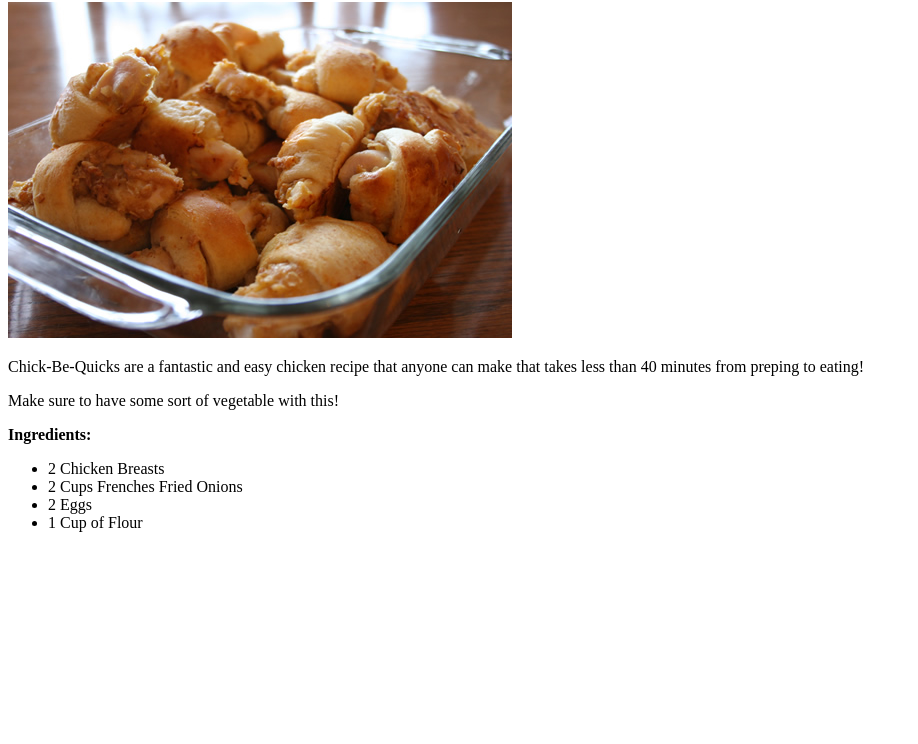
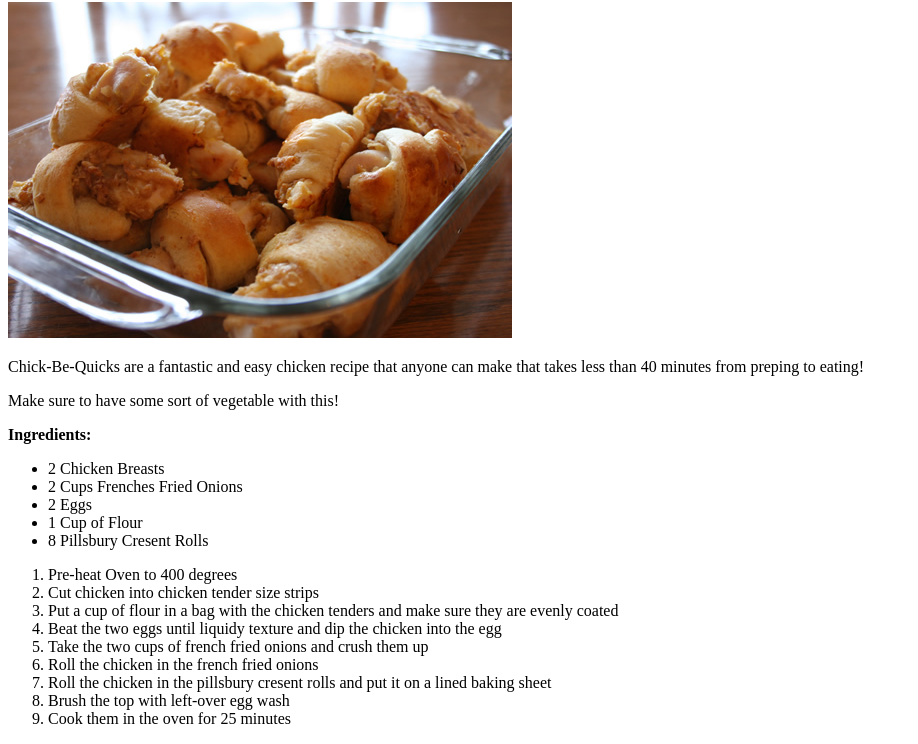
Before and after one commit to incognitodave2/odin-recipes, a plain HTML site: page recipes/chick-be-quicks.html in a window 1280 px wide. Shown: the part 78-822 px from the top of the page, without its empty margins (0-918 px from the left). Before the commit the page ends 800 px from the top, so only its background shows below. Drawn offline with Linux system fonts and the light colour scheme.

Commit message:
Made minor modification to ingredient list and added the entire instructions This recipe page is done!

```diff
--- a/recipes/chick-be-quicks.html
+++ b/recipes/chick-be-quicks.html
@@ -14,7 +14,20 @@
                 <li> 2 Cups Frenches Fried Onions</li>
                 <li> 2 Eggs</li>
                 <li> 1 Cup of Flour</li>
+                <li> 8 Pillsbury Cresent Rolls</li>
             </ul>
+
+            <ol>
+                <li>Pre-heat Oven to 400 degrees</li>
+                <li>Cut chicken into chicken tender size strips</li>
+                <li>Put a cup of flour in a bag with the chicken tenders and make sure they are evenly coated</li>
+                <li>Beat the two eggs until liquidy texture and dip the chicken into the egg</li>
+                <li>Take the two cups of french fried onions and crush them up</li>
+                <li>Roll the chicken in the french fried onions</li>
+                <li>Roll the chicken in the pillsbury cresent rolls and put it on a lined baking sheet</li>
+                <li>Brush the top with left-over egg wash</li>
+                <li>Cook them in the oven for 25 minutes</li>
+            </ol>
         </body>
     </head>
 </html>
```
